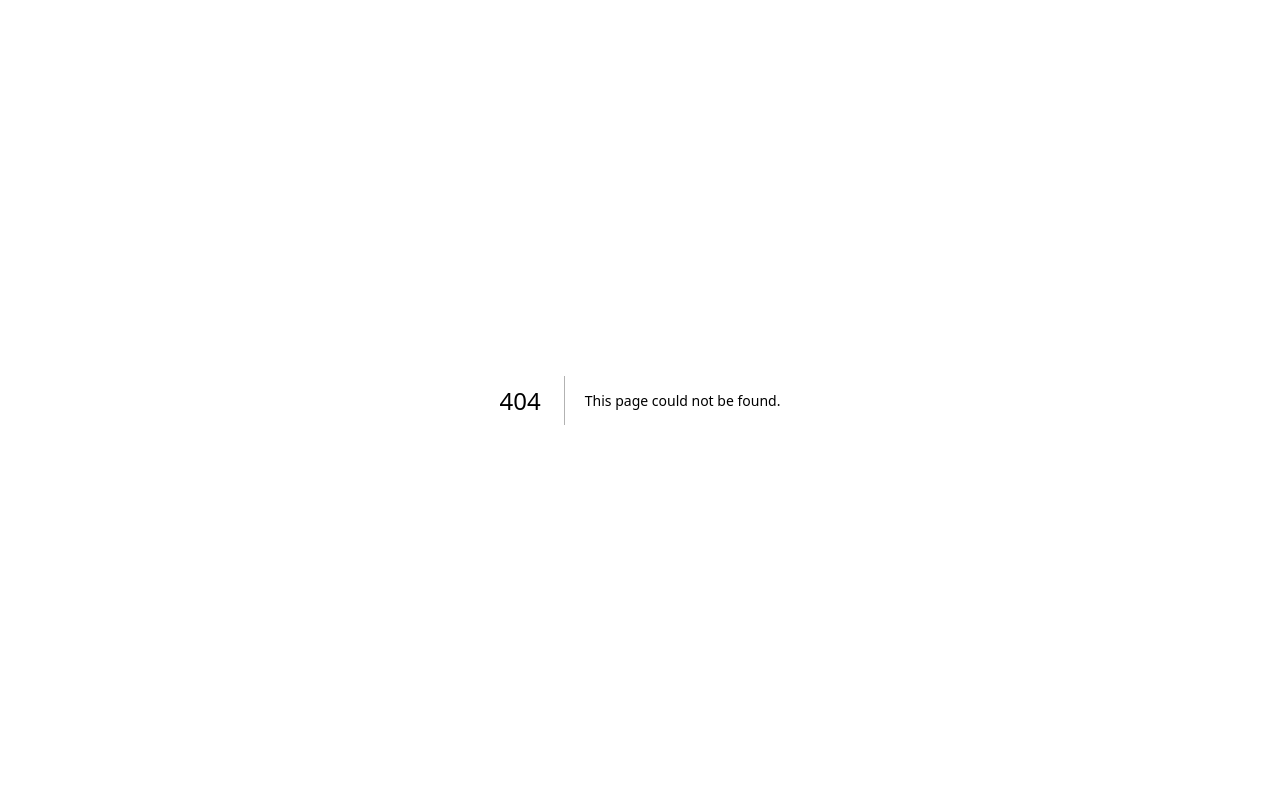
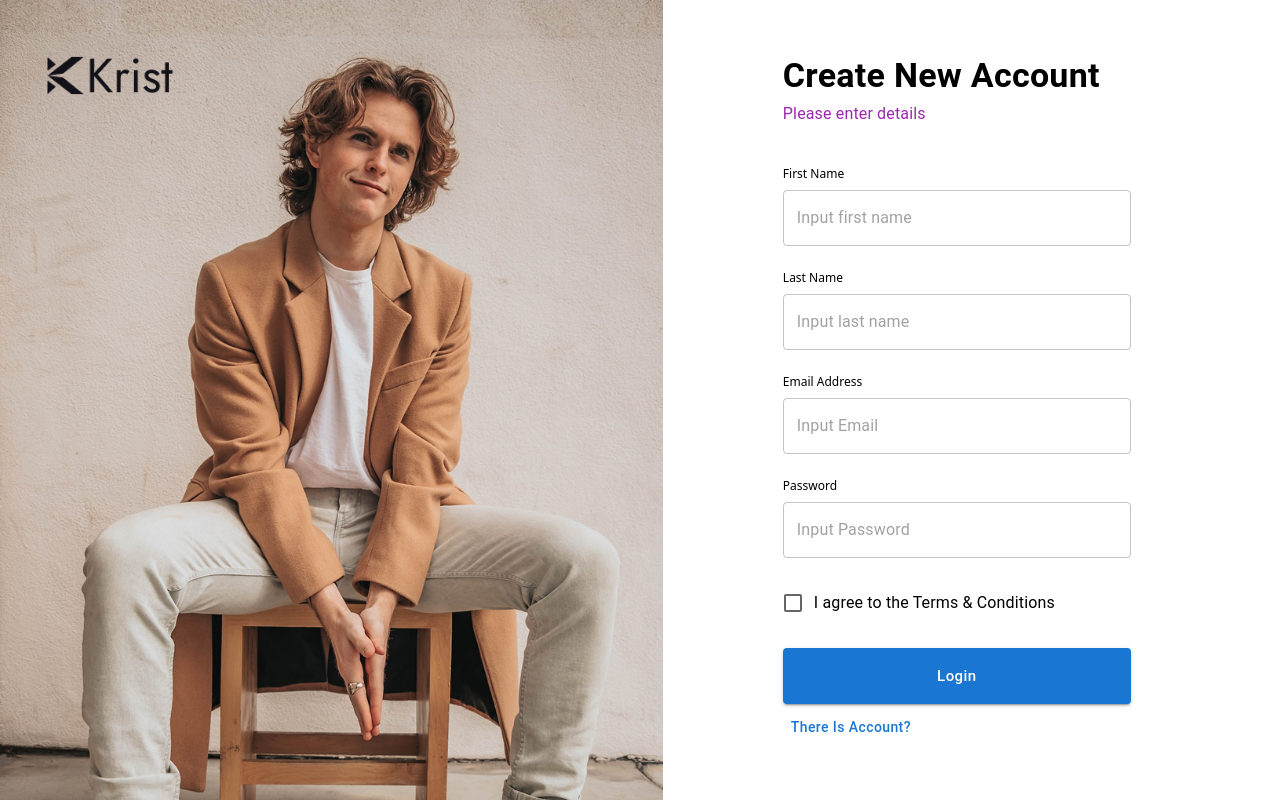
Before and after one commit to donuwave/krist-next, a Next.js app: page /registration in a window 1280 px wide. Before the commit this address had no page. Built offline with nearby package versions, Linux system fonts and the light colour scheme; what @toolpad/core would draw is missing.

Commit message:
feat: сделана форма для авторизации

```diff
--- a/package.json
+++ b/package.json
@@ -15,12 +15,15 @@
     "@fontsource/jost": "^5.2.6",
     "@fortawesome/fontawesome-svg-core": "^6.7.2",
     "@fortawesome/react-fontawesome": "^0.2.2",
+    "@hookform/resolvers": "^5.1.1",
     "@mui/icons-material": "^7.1.1",
     "@mui/material": "^7.1.1",
     "@toolpad/core": "^0.16.0",
     "next": "15.3.3",
     "react": "^19.0.0",
     "react-dom": "^19.0.0",
+    "react-hook-form": "^7.57.0",
+    "yup": "^1.6.1",
     "zustand": "^5.0.5"
   },
   "devDependencies": {
--- /dev/null
+++ b/src/app/(public)/registration/page.tsx
@@ -0,0 +1,5 @@
+import { Registration } from '@/screens/registration';
+
+export default function Page() {
+  return <Registration />;
+}
--- /dev/null
+++ b/src/screens/registration/index.ts
@@ -0,0 +1 @@
+export * from './ui/Registration';
--- /dev/null
+++ b/src/screens/registration/ui/Registration.tsx
@@ -0,0 +1,16 @@
+import React from 'react';
+
+import { Logo } from '@/shared/components';
+import { SignUp } from '@/widgets/sign-up';
+
+export const Registration = () => {
+  return (
+    <div className="relative h-dvh grid [grid-template-columns:2fr_1.5fr] items-center gap-30">
+      <div className="absolute top-15 left-15 scale-125">
+        <Logo />
+      </div>
+      <div className="bg-[url(/registration.png)] bg-top bg-no-repeat bg-cover w-full h-full" />
+      <SignUp />
+    </div>
+  );
+};
--- /dev/null
+++ b/src/shared/config/routes.ts
@@ -0,0 +1,13 @@
+export interface Routes {
+  login: string;
+  registration: string;
+  home: string;
+  productList: string;
+}
+
+export const routes: Routes = {
+  login: '/login',
+  registration: '/registration',
+  home: '',
+  productList: '/product-list',
+};
--- /dev/null
+++ b/src/widgets/sign-in/lib/sign-in.validation.ts
@@ -0,0 +1,12 @@
+import { object, string } from 'yup';
+
+import { SignInForm } from '../model/sign-in.types';
+
+export const schema = object<SignInForm>()
+  .shape({
+    email: string().required('Email обязателен').email('Неверный формат email'),
+    password: string()
+      .required('Пароль обязателен')
+      .min(6, 'Пароль должен быть не менее 6 символов'),
+  })
+  .required();
--- /dev/null
+++ b/src/widgets/sign-in/model/sign-in.types.ts
@@ -0,0 +1,4 @@
+export interface SignInForm {
+  email: string;
+  password: string;
+}
--- a/src/widgets/sign-in/ui/SignIn.tsx
+++ b/src/widgets/sign-in/ui/SignIn.tsx
@@ -1,11 +1,41 @@
+'use client';
+
+import { yupResolver } from '@hookform/resolvers/yup';
 import { Button, Checkbox, FormControlLabel, Typography } from '@mui/material';
+import { useRouter } from 'next/navigation';
 import React from 'react';
+import { SubmitHandler, useForm } from 'react-hook-form';
 
+import { routes } from '@/shared/config/routes';
 import { Input } from '@/shared/ui';
 
+import { schema } from '../lib/sign-in.validation';
+import { SignInForm } from '../model/sign-in.types';
+
 export const SignIn = () => {
+  const router = useRouter();
+  const {
+    register,
+    handleSubmit,
+    formState: { errors },
+  } = useForm<SignInForm>({
+    resolver: yupResolver(schema),
+  });
+
+  const handleCreateAccount = () => {
+    router.push(routes.registration);
+  };
+
+  const handleSubmitForm: SubmitHandler<SignInForm> = (d) => {
+    // Запрос
+    console.log(d);
+  };
+
   return (
-    <div className="h-full w-[70%] flex flex-col  justify-center">
+    <form
+      onSubmit={handleSubmit(handleSubmitForm)}
+      className="h-full w-[70%] flex flex-col  justify-center"
+    >
       <Typography variant="h4" fontWeight="bold">
         Welcome 👋
       </Typography>
@@ -15,23 +45,44 @@ export const SignIn = () => {
       <div>
         <div className="mt-10 flex flex-col gap-6">
           <Input
-            sx={{ borderRadius: 12 }}
-            size="medium"
             variant="outlined"
             inputLabel="Email Address"
             placeholder="Email"
+            error={!!errors.email}
+            helperText={errors.email?.message}
+            {...register('email')}
           />
-          <Input variant="outlined" inputLabel="Password" placeholder="Password" />
+          <Input
+            type="password"
+            variant="outlined"
+            inputLabel="Password"
+            placeholder="Password"
+            error={!!errors.password}
+            helperText={errors.password?.message}
+            {...register('password')}
+          />
           <div className="flex items-center justify-between">
             <FormControlLabel control={<Checkbox />} label="Remember Me" />
-            <div>Forgot Password?</div>
+            <Button
+              sx={{
+                justifyContent: 'start',
+                marginTop: '5px',
+                width: 'max-content',
+                textTransform: 'capitalize',
+              }}
+              variant="text"
+            >
+              Forgot Password?
+            </Button>
           </div>
         </div>
         <div className="flex flex-col mt-10">
           <Button
+            type="submit"
             sx={{
               '&.MuiButtonBase-root': {
                 height: 56,
+                textTransform: 'capitalize',
               },
             }}
             size="large"
@@ -39,8 +90,20 @@ export const SignIn = () => {
           >
             Login
           </Button>
+          <Button
+            onClick={handleCreateAccount}
+            sx={{
+              justifyContent: 'start',
+              marginTop: '5px',
+              width: 'max-content',
+              textTransform: 'capitalize',
+            }}
+            variant="text"
+          >
+            No account?
+          </Button>
         </div>
       </div>
-    </div>
+    </form>
   );
 };
--- /dev/null
+++ b/src/widgets/sign-up/index.ts
@@ -0,0 +1 @@
+export * from './ui/SignUp';
--- /dev/null
+++ b/src/widgets/sign-up/ui/SignUp.tsx
@@ -0,0 +1,63 @@
+'use client';
+
+import { Button, Checkbox, FormControlLabel, Typography } from '@mui/material';
+import { useRouter } from 'next/navigation';
+import React from 'react';
+
+import { routes } from '@/shared/config/routes';
+import { Input } from '@/shared/ui';
+
+export const SignUp = () => {
+  const router = useRouter();
+
+  const handleAuthUser = () => {
+    router.push(routes.login);
+  };
+
+  return (
+    <form className="h-full w-[70%] flex flex-col  justify-center">
+      <Typography variant="h4" fontWeight="bold">
+        Create New Account
+      </Typography>
+      <Typography component="span" sx={{ color: 'secondary.main', paddingTop: '5px' }}>
+        Please enter details
+      </Typography>
+      <div>
+        <div className="mt-10 flex flex-col gap-6">
+          <Input variant="outlined" inputLabel="First Name" placeholder="Input first name" />
+          <Input variant="outlined" inputLabel="Last Name" placeholder="Input last name" />
+          <Input variant="outlined" inputLabel="Email Address" placeholder="Input Email" />
+          <Input variant="outlined" inputLabel="Password" placeholder="Input Password" />
+          <FormControlLabel control={<Checkbox />} label="I agree to the Terms & Conditions" />
+
+          <div className="flex flex-col">
+            <Button
+              sx={{
+                '&.MuiButtonBase-root': {
+                  height: 56,
+                  textTransform: 'capitalize',
+                },
+              }}
+              size="large"
+              variant="contained"
+            >
+              Login
+            </Button>
+            <Button
+              onClick={handleAuthUser}
+              sx={{
+                justifyContent: 'start',
+                marginTop: '5px',
+                width: 'max-content',
+                textTransform: 'capitalize',
+              }}
+              variant="text"
+            >
+              There is account?
+            </Button>
+          </div>
+        </div>
+      </div>
+    </form>
+  );
+};
```
Also changed, not shown: public/registration.png (added), 1 other file (tests, documents, lock files or other folders).
